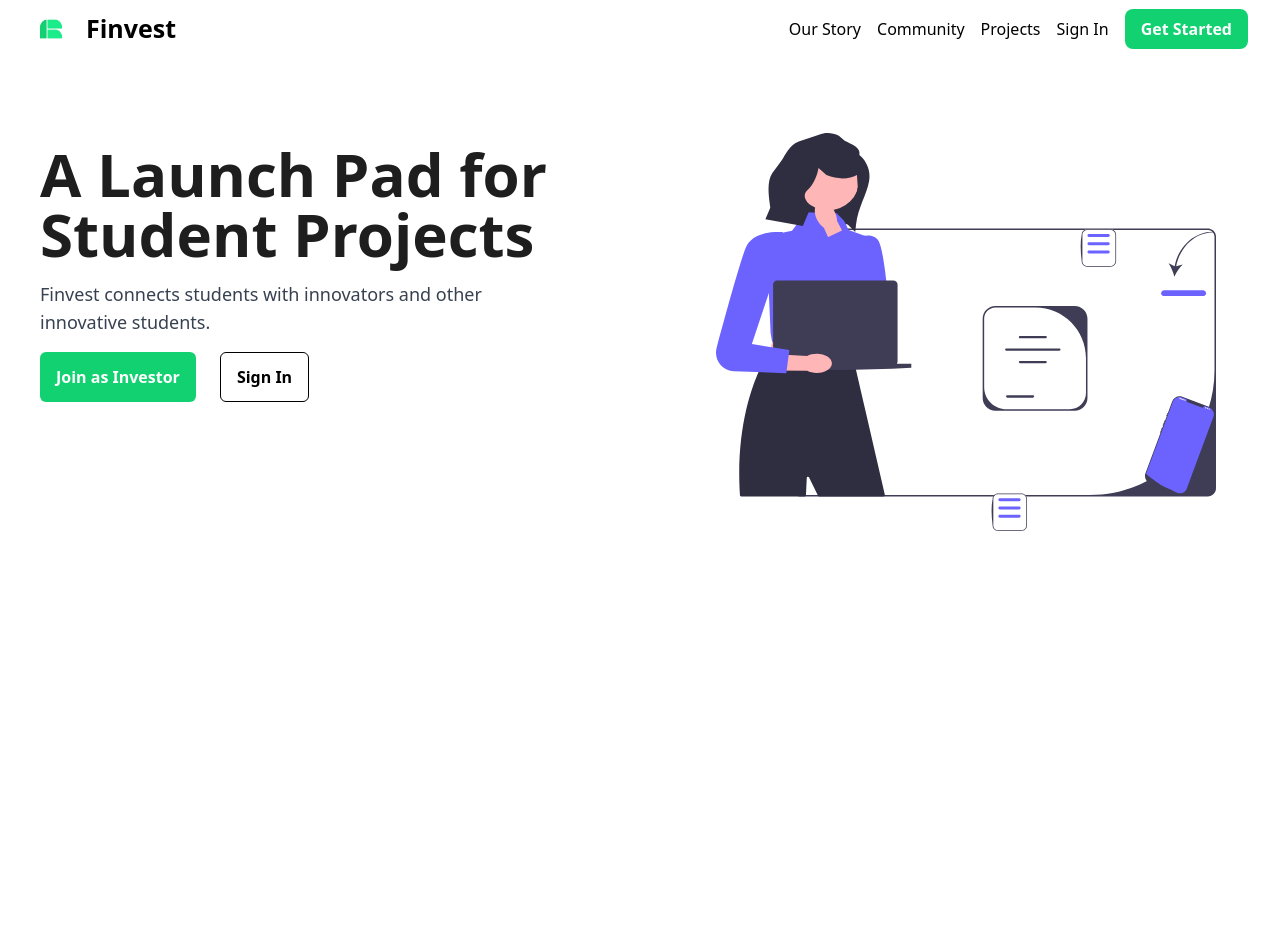
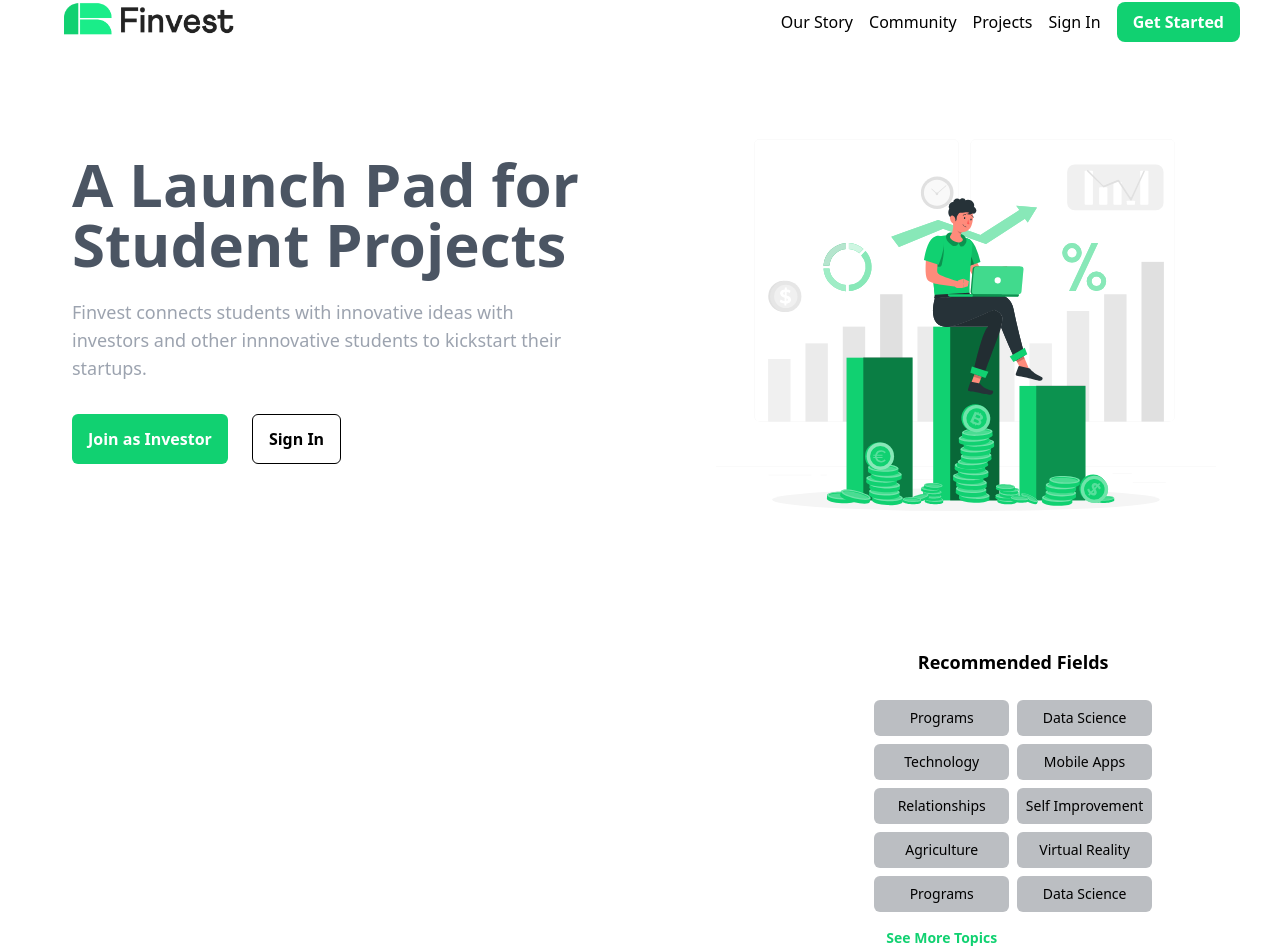
Before and after one commit to Ange-Constance/Codextreme, a React (Vite) app in the folder codeXtreme/: page / in a window 1280 px wide. Shown: the part 22-974 px from the top of the page. Before the commit the page ends 800 px from the top, so only its background shows below. Built offline with nearby package versions, Linux system fonts and the light colour scheme.

Commit message:
updated discorvery page

```diff
--- a/codeXtreme/src/App.jsx
+++ b/codeXtreme/src/App.jsx
@@ -6,6 +6,7 @@ import {
 import CommunityPage from "./Pages/CommunityPage"
 import LandingPage from "./Pages/LandingPage"
 import SignUp from "./components/SignUp"
+import Login from "./components/Login"
 
 const App = () => {
   return (
@@ -14,8 +15,8 @@ const App = () => {
         <Routes>
           <Route path="/" element={<LandingPage />} />
           <Route path="/community" element={<CommunityPage />} />
-          {/* <Route path="/signup" element={<SignUp/>}/>
-          <Route path="/login" element={<Login/>}/> */}
+          <Route path="/signup" element={<SignUp/>}/>
+          <Route path="/login" element={<Login/>}/>
         </Routes>
       </Router>
 
--- /dev/null
+++ b/codeXtreme/src/Components/Discovery.jsx
@@ -0,0 +1,51 @@
+
+const recommendedFields = [
+    'Programs',
+    'Data Science',
+    'Technology',
+    'Mobile Apps',
+    'Relationships',
+    ' Self Improvement',
+    'Agriculture',
+    'Virtual Reality',
+    'Programs',
+    'Data Science',
+
+
+
+    // Add more fields as needed
+  ];
+const Discovery = () => {
+  return (
+
+
+    <div className="flex-grow p-8 absolute right-20 mt-[120px]">
+
+      <div className="items-center text-center">
+        <h2 className="text-lg font-bold mb-2">Recommended Fields</h2>
+        <div className="p-4 grid grid-cols-2 gap-2">
+          {recommendedFields.map((field, index) => (
+            <div
+              key={index}
+              className="p-2 bg-gray-800 bg-opacity-30 rounded-md hover:bg-opacity-40 cursor-pointer"
+            >
+              <p className="text-sm">{field}</p>
+
+            </div>
+          ))}
+          <div className="flex mt-1">
+            <a
+              href="#"
+              className="text-primary text-sm font-bold  px-3 py-1"
+            >
+             See More Topics
+            </a>
+          </div>
+        </div>
+      </div>
+
+    </div>
+  );
+};
+
+export default Discovery;
--- a/codeXtreme/src/Pages/LandingPage.jsx
+++ b/codeXtreme/src/Pages/LandingPage.jsx
@@ -1,18 +1,17 @@
 import Navbar from "../components/Navbar"
-import Image from "../assets/project.svg"
+import Image from "../assets/main_pic.svg"
+import Discovery from "../Components/Discovery"
 function LandingPage() {
   return (
     <div>
-
     <Navbar />
     <div className="flex-grow p-8">
       {/* Left side content */}
-      <div className="max-w-lg ml-2">
-        <h1 className="text-6xl text-tertiary font-bold mb-4">A Launch Pad for Student Projects</h1>
-        <p className="text-gray-700 text-lg">
-          Finvest connects students with innovators and other innovative students.
-        </p>
-        <div className="mt-4 flex space-x-6 mt-4">
+      <div className="max-w-lg ml-10">
+        <h1 className="text-6xl text-gray-600 font-bold mt-8">A Launch Pad for Student Projects</h1>
+        <p className="text-gray-400 text-lg mt-6">
+          Finvest connects students with innovative ideas with investors and other innnovative students to kickstart their startups. </p>
+        <div className="mt-4 flex space-x-6 mt-8">
           <button className="bg-primary text-white px-4 py-3 rounded-md font-bold">
             Join as Investor
           </button>
@@ -23,11 +22,12 @@ function LandingPage() {
       </div>
 
       {/* Right side content */}
-      <div className="flex items-center float-right mt-[-320px]">
+      <div className="flex items-center float-right mt-[-380px]">
         <img src={Image} alt="Image" className="w-[500px] h-[500px] mr-8 mb-10" />
         {/* Add your beautiful graphics or icons here */}
       </div>
     </div>
+    <Discovery/>
     </div>
   )
 }
--- a/codeXtreme/src/components/Navbar.jsx
+++ b/codeXtreme/src/components/Navbar.jsx
@@ -1,17 +1,17 @@
 
 import React from 'react';
-import Logo from '../assets/logo.png'
+import Logo from '../assets/Finvest_Logo.png'
 const Navbar = () => {
   return (
-    <nav className="bg-white p-4 flex items-center justify-between">
+    <nav className="bg-white p-4 flex items-center justify-between mt-2">
       {/* Left side - Logo and Name */}
       <div className="flex items-center">
-        <img src={Logo} alt="Logo" className="w-[80px] h-[70px] ml-[-5px] mb-8" />
-        <span className="text-black text-[25px] font-bold ml-[-5px]  mb-8">Finvest</span>
+        <img src={Logo} alt="Logo" className="w-[170px] h-[40px] ml-12 mb-8" />
+        {/* <span className="text-black text-[25px] font-bold ml-[-5px]  mb-8">Finvest</span> */}
       </div>
 
       {/* Right side - Links and Get Started button */}
-      <div className="flex items-center mr-4 mb-8">
+      <div className="flex items-center mr-6 mb-8">
         <ul className="flex space-x-4">
           <li><a href="#" className="text-black">Our Story</a></li>
           <li><a href="#" className="text-black">Community</a></li>
```
Also changed, not shown: codeXtreme/src/assets/Finvest_Logo.png (added), codeXtreme/src/assets/main_pic.svg (added).
